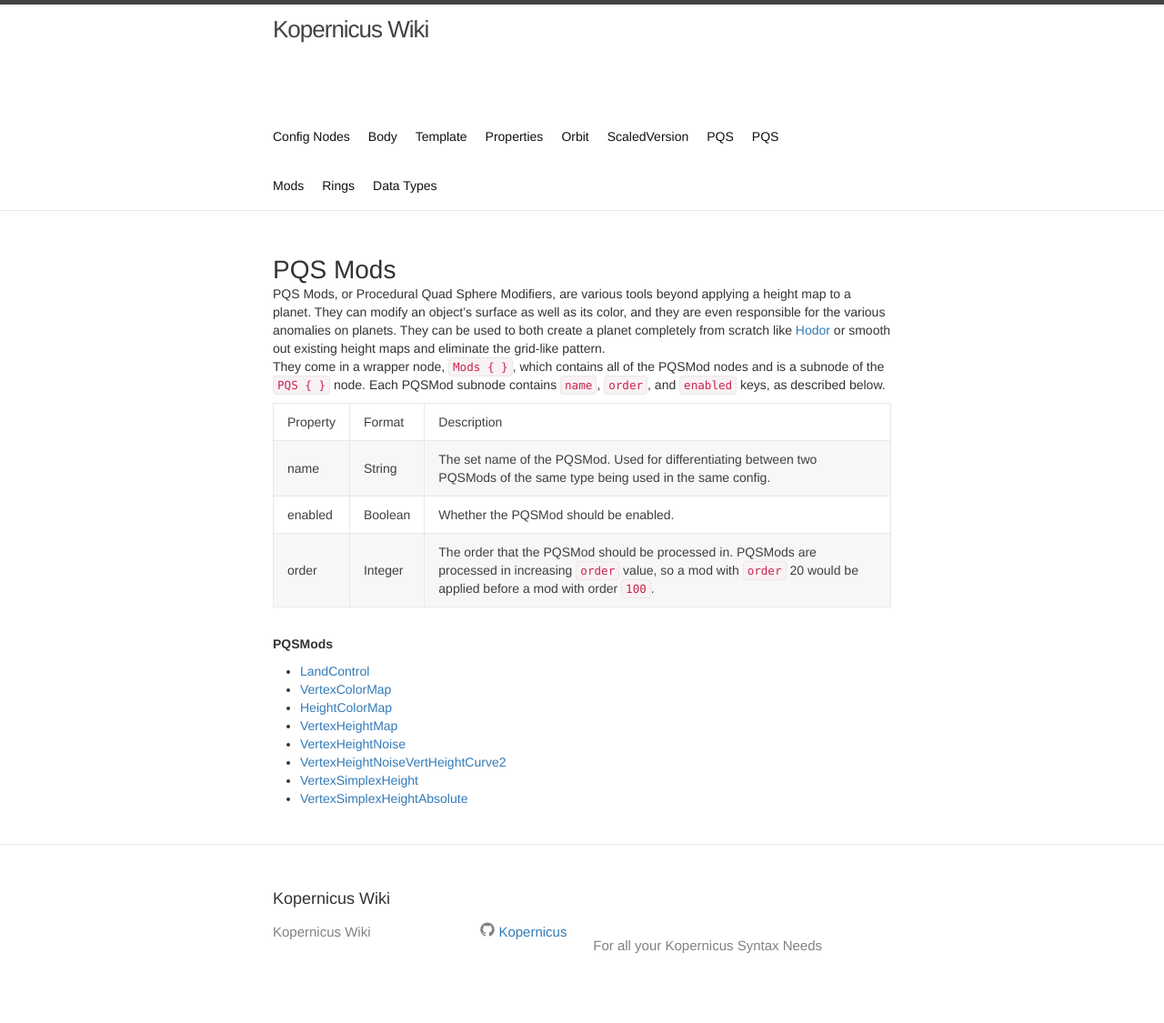
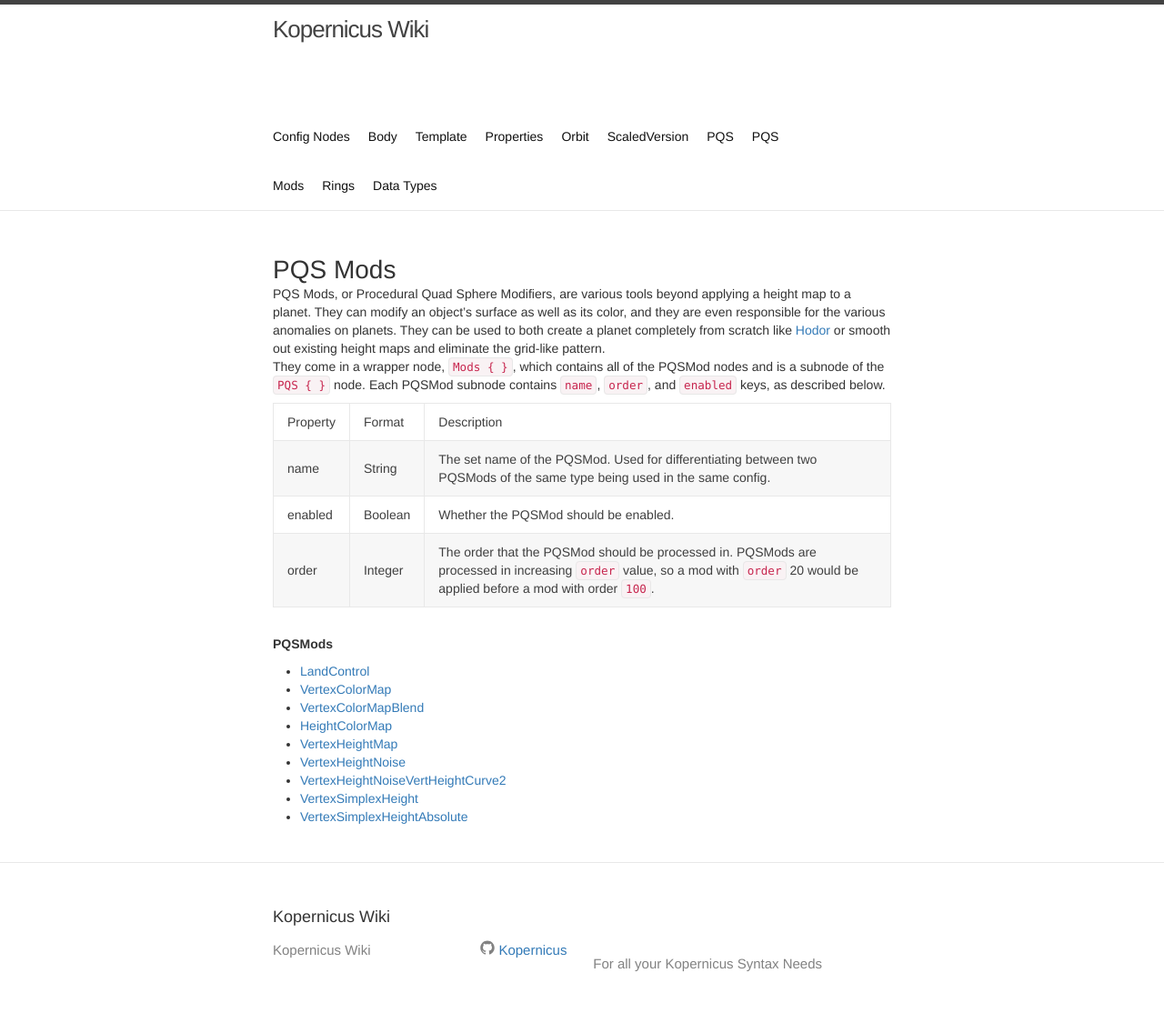
Before and after one commit to Kopernicus/wiki, a Jekyll site: the page built from main/PQSMods/PQSMods.md, in a window 1280 px wide. Shown: the whole page at 91% size. Built offline with Jekyll 4.4.1, drawn with Linux system fonts in a browser that asks for light colours.

Commit message:
Add VCMB to PQSMods list

```diff
--- a/main/PQSMods/PQSMods.md
+++ b/main/PQSMods/PQSMods.md
@@ -15,6 +15,7 @@ Each PQSMod subnode contains `name`, `order`, and `enabled` keys, as described b
 **PQSMods**
 + [LandControl]({{ site.baseurl }}{% link main/PQSMods/LandControl/LandControlLanding.md %})
 + [VertexColorMap]({{ site.baseurl }}{% link main/PQSMods/VertexColorMap.md %})
++ [VertexColorMapBlend]({{ site.baseurl }}{% link main/PQSMods/VertexColorMapBlend.md %})
 + [HeightColorMap]({{ site.baseurl }}{% link main/PQSMods/HeightColorMap.md %})
 + [VertexHeightMap]({{ site.baseurl }}{% link main/PQSMods/VertexHeightMap.md %})
 + [VertexHeightNoise]({{ site.baseurl }}{% link main/PQSMods/VertexHeightNoise.md %})
```
